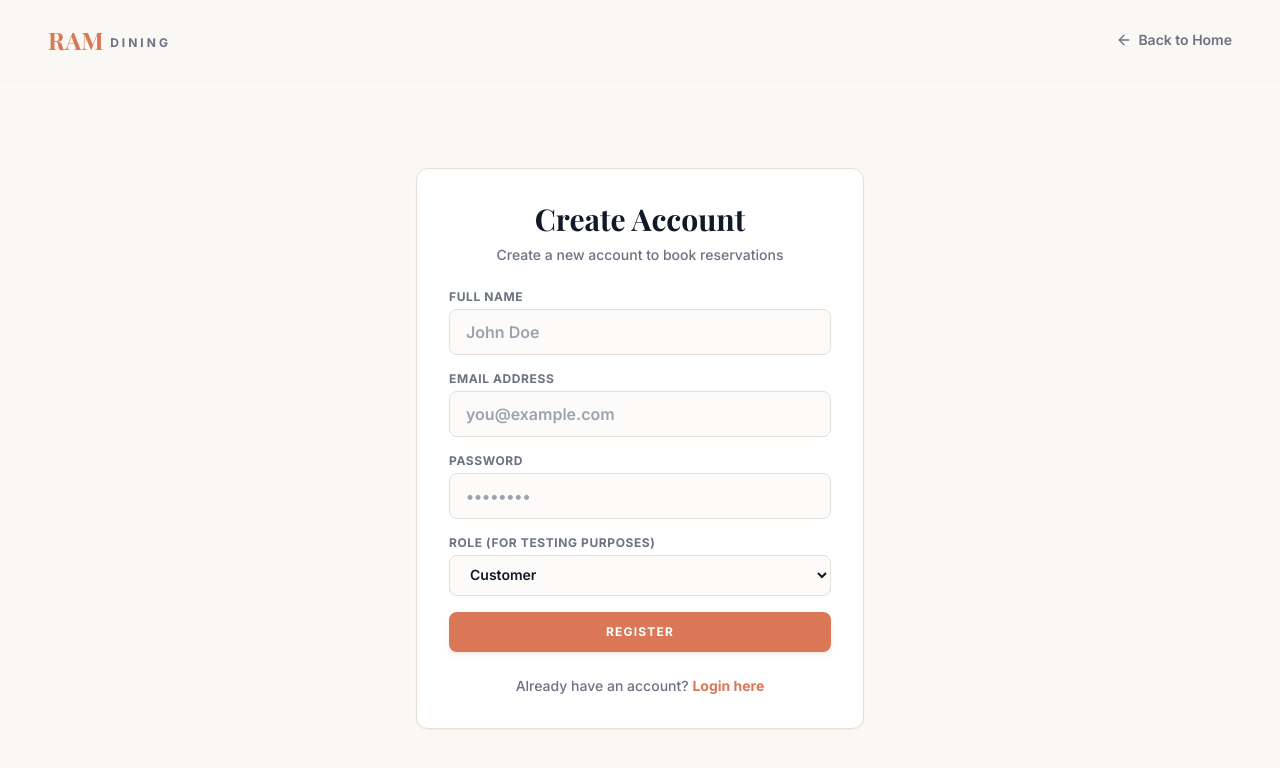
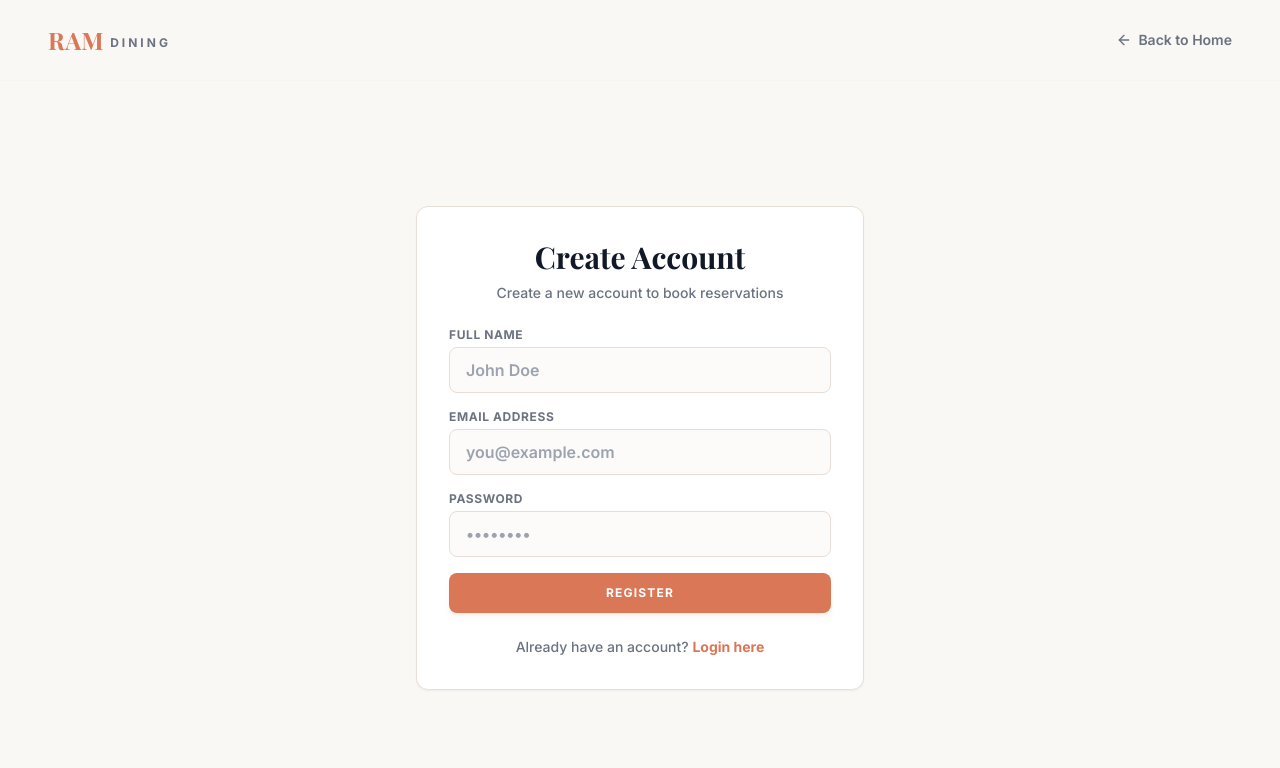
Before and after one commit to ramx03-sudo/Restaurant_Reservation_Management_System, a React (Vite) app in the folder frontend/: page /register in a window 1280 px wide. Shown: the top 768 px of the page. Built offline with nearby package versions, Linux system fonts and the light colour scheme; no server answers; a web font is replaced by a local one.

Commit message:
Restrict registration role to customer only and seeder updates for new admin credentials

```diff
--- a/frontend/src/pages/Register.jsx
+++ b/frontend/src/pages/Register.jsx
@@ -12,7 +12,6 @@ const registerSchema = z.object({
   name: z.string().min(1, 'Name is required').max(100),
   email: z.string().email('Please enter a valid email address'),
   password: z.string().min(6, 'Password must be at least 6 characters'),
-  role: z.enum(['customer', 'admin']),
 });
 
 const Register = () => {
@@ -26,15 +25,12 @@ const Register = () => {
     formState: { errors },
   } = useForm({
     resolver: zodResolver(registerSchema),
-    defaultValues: {
-      role: 'customer',
-    }
   });
 
   const onSubmit = async (data) => {
     setLoading(true);
     try {
-      const user = await registerUser(data.name, data.email, data.password, data.role);
+      const user = await registerUser(data.name, data.email, data.password, 'customer');
       toast.success('Registration successful!');
       if (user.role === 'admin') {
         navigate('/admin');
@@ -112,16 +108,7 @@ const Register = () => {
             {errors.password && <p className="mt-1 text-xs text-red-600 font-semibold">{errors.password.message}</p>}
           </div>
 
-          <div>
-            <label className="block text-xs font-bold uppercase tracking-wider text-brand-muted mb-1">Role (for testing purposes)</label>
-            <select
-              {...register('role')}
-              className="w-full px-4 py-2.5 rounded-lg border border-brand-border bg-brand-bg/50 focus:outline-none focus:ring-2 focus:ring-primary-500/20 focus:border-primary-500 font-semibold text-sm"
-            >
-              <option value="customer">Customer</option>
-              <option value="admin">Admin</option>
-            </select>
-          </div>
+
 
           <button
             type="submit"
```
Also changed, not shown: 2 other files (tests, documents, lock files or other folders).
